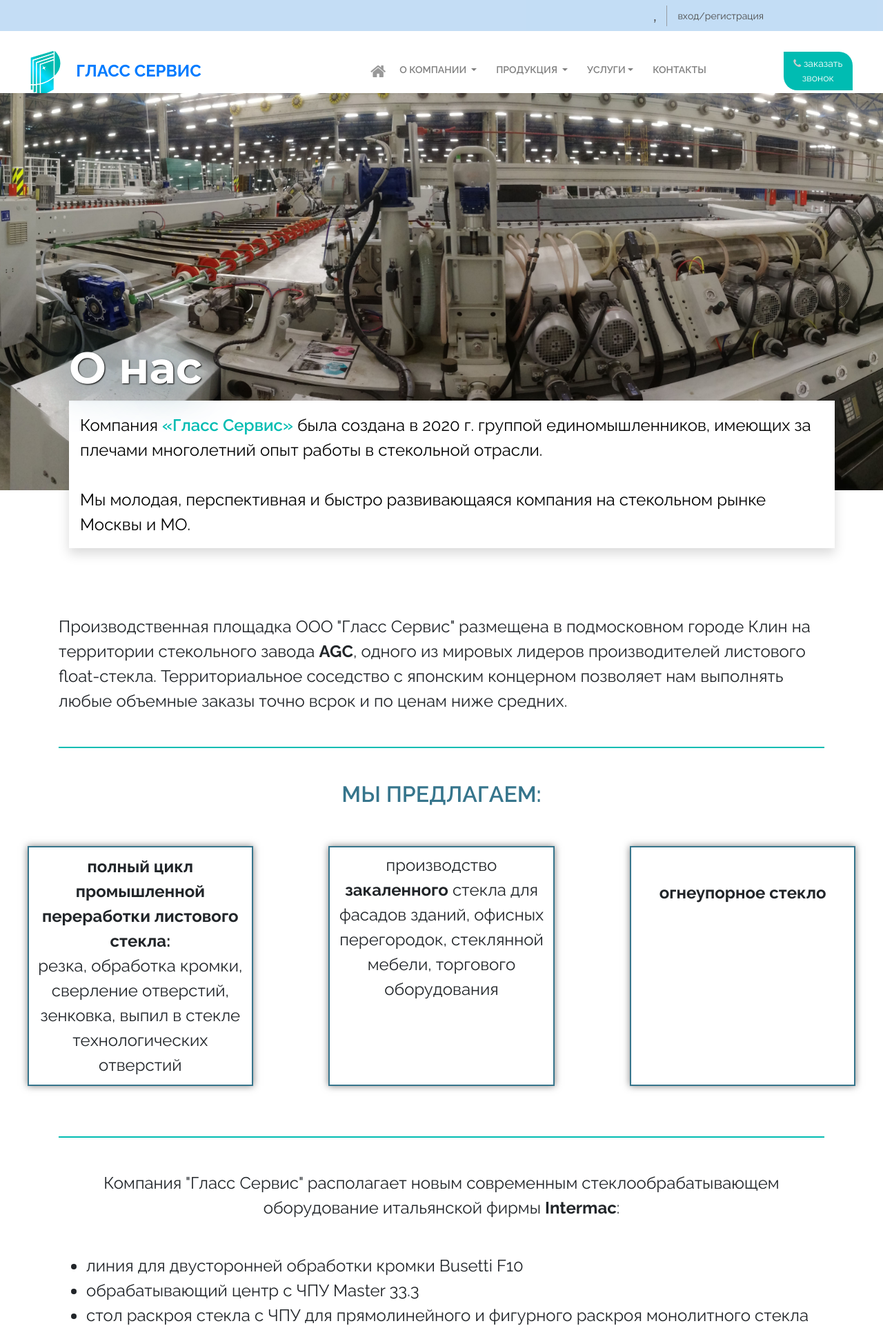
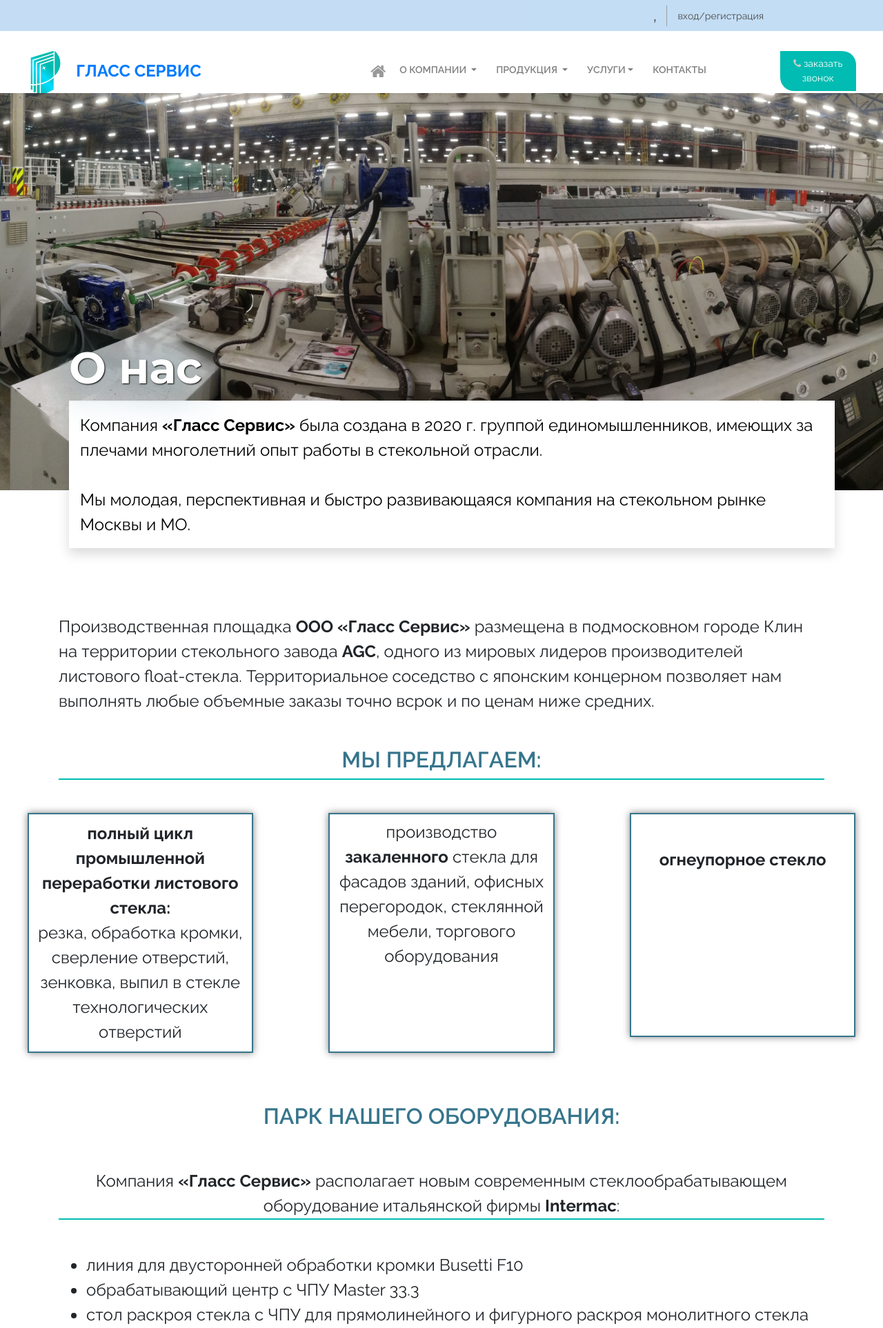
Before and after one commit to DmitriyGold/GlassServis, a Yii app: template views/site/about.php in a window 1280 px wide. Shown: the top 1926 px of the page at 69% size. Run offline with PHP 8.4 and a stand-in for Yii, Linux system fonts and the light colour scheme; the template is opened without the code that fills it, so the values that code supplies are empty; style sheets or scripts are compiled from the project's sources; some libraries are stand-ins or nearby versions.

Commit message:
доделал о нас

```diff
--- a/views/layouts/main.php
+++ b/views/layouts/main.php
@@ -74,7 +74,7 @@ AppAsset::register($this);
 
                     <div class="col-12 col-lg-2 text-center">
                         <a href="<?= Url::to(['#']); ?>">
-                            <button type="button" class="btn header-btn mb-1">
+                            <button type="button" class="btn my-btn mb-1">
                                 <i class="fa fa-phone" aria-hidden="true" style="color: #ccc;"></i>
                                 заказать звонок</button>
                         </a>
--- a/views/site/about.php
+++ b/views/site/about.php
@@ -5,6 +5,7 @@ use yii\helpers\Html;
 use yii\helpers\Url;
 use yii\widgets\Breadcrumbs;
 use app\widgets\ImgWidget;
+use app\widgets\Img_fullWidget;
 
 $this->title = 'О нас';
 //$this->params['breadcrumbs'][] = $this->title;
@@ -28,7 +29,7 @@ $this->title = 'О нас';
                 <div class="container">
                     <div class="title line-bottom-2"><strong><?= Html::encode($this->title) ?></strong></div>
 
-                    <div class="info p-3 shadow">Компания <span class="block-text1">«Гласс Сервис»</span> была создана в 2020 г.
+                    <div class="info p-3 shadow">Компания <strong>«Гласс Сервис»</strong> была создана в 2020 г.
                         группой единомышленников, имеющих за плечами многолетний опыт работы в стекольной отрасли.
                         <br><br>Мы молодая, перспективная и быстро развивающаяся компания на стекольном рынке Москвы и МО.
                     </div>
@@ -40,13 +41,12 @@ $this->title = 'О нас';
             <div class="container my-5">
                 <div class="row">
                     <div class="col">
-                        Производственная площадка ООО "Гласс Сервис" размещена в подмосковном городе Клин на территории
+                        Производственная площадка <strong>OOO «Гласс Сервис»</strong> размещена в подмосковном городе Клин на территории
                         стекольного завода <strong>AGC</strong>, одного из мировых лидеров производителей листового float-стекла.
                         Территориальное соседство с японским концерном позволяет нам выполнять любые объемные
                         заказы точно всрок и по ценам ниже средних.
                     </div>
                 </div>
-                <div class="line-bottom-1 my-5"></div>
             </div>
 
             <div class="container my-5">
@@ -55,6 +55,7 @@ $this->title = 'О нас';
                         <h2 class="block-text2">МЫ ПРЕДЛАГАЕМ:</h2>
                     </div>
                 </div>
+                <div class="line-bottom-1 mb-5"></div>
             </div>
 
             <div class="row justify-content-around align-self-center mb-5">
@@ -67,21 +68,20 @@ $this->title = 'О нас';
                     <strong>закаленного</strong> стекла для
                     фасадов зданий, офисных перегородок, стеклянной мебели, торгового оборудования
                 </div>
-                <div class="col-11 col-lg-3 shadow2  text-center pt-5">
+                <div class="col-11 col-lg-3 shadow2  text-center pt-5 mb-5">
                     <strong>огнеупорное стекло</strong>
                 </div>
             </div>
 
-            <div class="container"><div class="line-bottom-1 my-5"></div></div>
-
-
             <div class="container my-5">
-                <div class="row text-center  my-5">
+                <div class="row justify-content-center"><h2 class="block-text2">ПАРК НАШЕГО ОБОРУДОВАНИЯ:</h2></div>
+                <div class="row text-center mt-5">
                     <div class="col">
-                        Компания "Гласс Сервис" располагает новым современным стеклообрабатывающем оборудование
+                        Компания <strong>«Гласс Сервис»</strong> располагает новым современным стеклообрабатывающем оборудование
                         итальянской фирмы <strong>Intermac</strong>:
                     </div>
                 </div>
+                <div class="line-bottom-1 mb-5"></div>
                 <div class="row my-5">
                     <div class="col">
                         <ul>
@@ -93,6 +93,13 @@ $this->title = 'О нас';
                         </ul>
                     </div>
                 </div>
+                <div class="row text-center  mt-5">
+                    <div class="col">
+                        Горизонтальная мойка с инновационной системой Ecosave от компании Neptun
+                        <strong>Tornado HP</strong>.
+                    </div>
+                </div>
+                <div class="line-bottom-1 mb-5"></div>
             </div>
 
             <div class="row justify-content-center align-items-center px-5">
@@ -116,28 +123,48 @@ $this->title = 'О нас';
                     'imagePath' => '@web/images/about/IMG_20210130_143055.jpg',
                 ]);
                 ?>
-
             </div>
 
             <div class="container my-5">
-                <div class="row text-center">
+                <div class="row text-center mt-5">
                     <div class="col">
-                        <h2 class="block-text2">НАШЕ ПРЕИМУЩЕСТВО:</h2>
+                        Закалка и моллирование стекла осуществляется на высокопроизводительной печи North Glass.
                     </div>
                 </div>
+                <div class="line-bottom-1 mb-5"></div>
             </div>
 
+            <div class="row justify-content-center my-5 px-5" >
+                <?=
+                Img_fullWidget::widget([
+                    'imagePath' => '@web/images/about/IMG_20210130_143527.jpg',
+                ])
+                ?>
+            </div>
+        </div>
+
+        <div class="container">
+            <div class="info p-3 shadow my-5 text-center">
+                Компания <strong>"Гласс Сервис"</strong> заинтересована в выстраивании
+                долгосрочных взаимоотношений с <strong>В2В</strong> партнерами.
+            </div>
+        </div>
+
+        <div class="container my-5">
+            <div class="row text-center">
+                <div class="col">
+                    <strong>Остались вопросы? Задайте их нашему специалисту!</strong>
+                </div>
+            </div>
+            <div class="row justify-content-center mt-4">
+                <div class="col-12 col-md-3 text-center mb-3">
+                    <a href="<?= Url::to(['#']); ?>">
+                        <button type="button" class="btn my-btn mb-1">
+                            <i class="fa fa-phone" aria-hidden="true" style="color: #ccc;"></i>
+                            написать письмо</button>
+                    </a>
+                </div>
+            </div>
         </div>
     </div>
 </div>
-
-
-
-
-
-
-
-
-
-North Glass - высокопроизводительная печь закаливания плоского и гнутого стекла.
-с системой двусторонней принудительной конвекции решетчатого расположения.
--- a/web/css/header.css
+++ b/web/css/header.css
@@ -37,19 +37,6 @@
   padding-bottom: 1px;
   border-bottom: 3px solid #00BCB2;
 }
-.header .header-bottom .header-btn {
-  font-size: 14px;
-  font-stretch: expanded;
-  background-color: #00BCB2;
-  color: white;
-  width: 150px;
-  border-radius: 0 20px 0 20px;
-}
-.header .header-bottom .header-btn:hover {
-  background-color: #FFFFFF;
-  border: 2px solid #00BCB2;
-  color: #000;
-}
 @media (max-width: 1300px) {
   .header {
     font-size: 14px;
@@ -61,16 +48,10 @@
     padding-left: 6px;
     padding-right: 6px;
   }
-  .header .header-bottom .header-btn {
-    width: 100px;
-  }
 }
 @media (max-width: 991px) {
   .header .header-bottom .nav-link {
     font-size: 20px;
-  }
-  .header .header-bottom .header-btn {
-    width: 150px;
   }
 }
 @media (max-width: 767px) {
@@ -80,8 +61,5 @@
   .header .header-bottom .nav-link {
     font-size: 20px;
   }
-  .header .header-bottom .header-btn {
-    width: 150px;
-  }
 }
 /*# sourceMappingURL=header.css.map */
--- a/web/css/site.css
+++ b/web/css/site.css
@@ -10,6 +10,20 @@ body {
 .img-card .img1 {
   max-width: 100%;
   overflow: hidden;
+}
+.my-btn {
+  font-size: 14px;
+  font-stretch: expanded;
+  background-color: #00BCB2;
+  color: white;
+  width: 160px;
+  border-radius: 0 20px 0 20px;
+  border: 2px solid transparent;
+}
+.my-btn:hover {
+  background-color: #FFFFFF;
+  border: 2px solid #00BCB2;
+  color: #000;
 }
 .wrapper-card-1 {
   width: 50%;
@@ -297,6 +311,9 @@ a.desc:after {
   .top-content .cont-bottom {
     font-size: 20px;
   }
+  .my-btn {
+    width: 110px;
+  }
 }
 @media (max-width: 991px) {
   .paralax2-content {
@@ -313,6 +330,9 @@ a.desc:after {
     height: 330px;
     padding-left: 50px;
   }
+  .my-btn {
+    width: 160px;
+  }
 }
 @media (max-width: 767px) {
   .top-content .cont-top {
@@ -324,5 +344,8 @@ a.desc:after {
   .top-content .cont-bottom {
     font-size: 14px;
   }
+  .my-btn {
+    width: 160px;
+  }
 }
 /*# sourceMappingURL=site.css.map */
--- a/web/less/header.less
+++ b/web/less/header.less
@@ -49,21 +49,7 @@
                 border-bottom: 3px solid #00BCB2;
             }
         }
-        .header-btn {
-            font-size: @font-size1;
-            font-stretch: expanded; // широкий текст
-            background-color: @color-2;
-            color: white;
-            width: 150px;
-            border-radius: 0 20px 0 20px;
-            &:hover {
-                background-color: #FFFFFF;
-                border: 2px solid @color-2;
-                color: #000;
-            }
-        }
     }
-
 }
 
 @media (max-width: 1300px) {
@@ -79,9 +65,6 @@
                 padding-left: 6px;
                 padding-right: 6px;
             }
-            .header-btn {
-                width: 100px;
-            }
         }
     }
 }
@@ -96,11 +79,7 @@
             .nav-link {
                 font-size:  @font-size2;
             }
-            .header-btn {
-                width: 150px;
-            }
         }
-
     }
 }
 
@@ -115,9 +94,6 @@
             .nav-link {
                 font-size:  @font-size2;
             }
-            .header-btn {
-                width: 150px;
-            }
         }
     }
 }
--- a/web/less/site.less
+++ b/web/less/site.less
@@ -31,6 +31,22 @@ body {
 }
 
 
+.my-btn {
+    font-size: @font-size1;
+    font-stretch: expanded; // широкий текст
+    background-color: @color-2;
+    color: white;
+    width: 160px;
+    border-radius: 0 20px 0 20px;
+     border: 2px solid transparent;
+    &:hover {
+        background-color: #FFFFFF;
+        border: 2px solid @color-2;
+        color: #000;
+    }
+}
+
+
 .wrapper-card-1 {
     width: 50%;
     height: auto;
@@ -52,7 +68,6 @@ body {
         object-fit: cover; /*Вписываем фотографию в область */
     }
 }
-
 
 .shadow {
     box-shadow: 0 0 10px rgba(0,0,0,0.5); /* Параметры тени */
@@ -121,7 +136,6 @@ body {
             margin-top: 240px;
         }
     }
-
 }
 
 
@@ -345,6 +359,9 @@ a.desc:after {
             font-size:  @font-size2;
         }
     }
+    .my-btn {
+        width: 110px;
+    }
 }
 
 @media (max-width: 991px) {
@@ -362,6 +379,9 @@ a.desc:after {
         height: 330px;
         padding-left: 50px;
     }
+    .my-btn {
+        width: 160px;
+    }
 }
 
 @media (max-width: 767px) {
@@ -376,4 +396,7 @@ a.desc:after {
             font-size:  @font-size1;
         }
     }
+    .my-btn {
+        width: 160px;
+    }
 }
```
Also changed, not shown: widgets/Img_fullWidget.php (added, +33 -0 lines), widgets/views/img_full.php (added, +12 -0 lines), web/images/about/IMG_20210130_143527.jpg (added), 2 other files.
